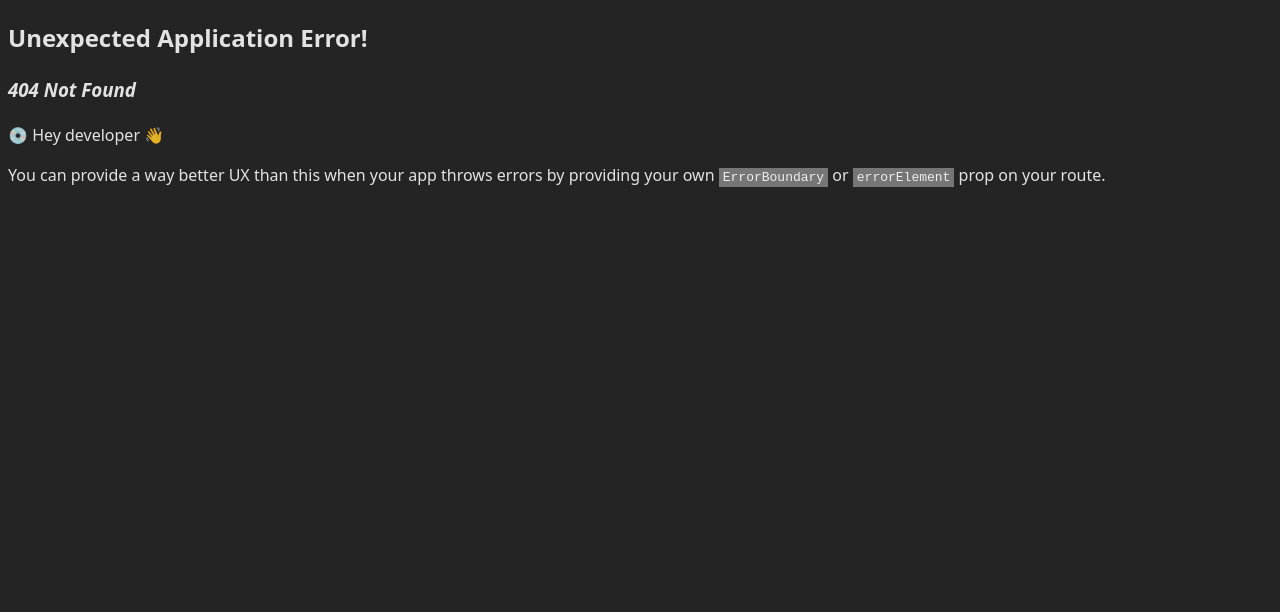
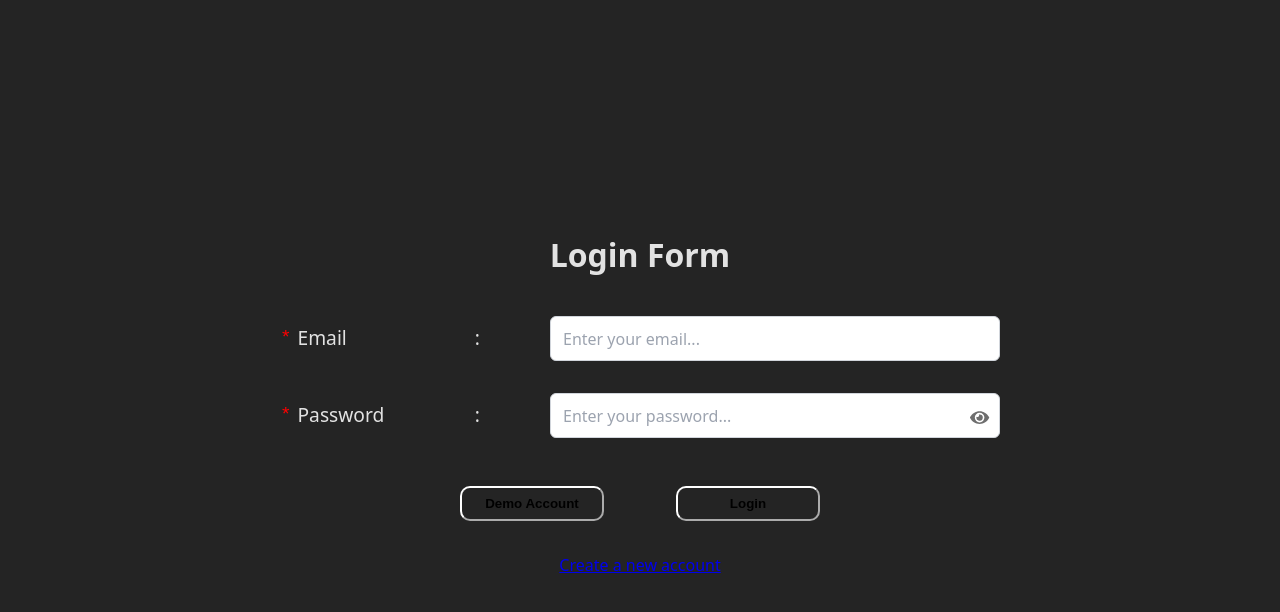
Before and after one commit to jai-00/github-test-repo-v02, a React (Vite) app: page /auth/login in a window 1280 px wide. Before the commit this address had no page. Shown: the top 612 px of the page. Built offline with nearby package versions, Linux system fonts and the light colour scheme.

Commit message:
Separated routes for the login and signup methods inside the auth route and updated files that got broken because of that

```diff
--- a/src/App.tsx
+++ b/src/App.tsx
@@ -1,14 +1,20 @@
-import { createBrowserRouter, RouterProvider } from "react-router-dom";
+import {
+  createBrowserRouter,
+  redirect,
+  RouterProvider,
+} from "react-router-dom";
 import "./App.css";
 import {
   loader as tokenAuthLoader,
   // action as formSubmitAction,
 } from "./loaders and actions/RootComponentRouterFunctions";
-import { action as authRouterAction } from "./loaders and actions/AuthRouterFunctions";
+// import { action as authRouterAction } from "./loaders and actions/AuthRouterFunctions";
 import { action as logoutAction } from "./loaders and actions/logoutPathFunction";
 import Dashboard from "./pages/Dashboard";
 import Auth from "./pages/Auth";
 import RootComponent from "./pages/RootComponent";
+import Login from "./pages/Login";
+import Signup from "./pages/Signup";
 
 function App() {
   const router = createBrowserRouter([
@@ -26,8 +32,33 @@ function App() {
         {
           path: "auth",
           element: <Auth />,
-
-          action: authRouterAction,
+          loader: () => {
+            const token = localStorage.getItem("accessToken");
+            if (token) {
+              return redirect("/dashboard");
+            }
+            return null;
+          },
+          children: [
+            {
+              index: true,
+              loader: () => {
+                return redirect("/auth/login");
+              },
+            },
+            {
+              path: "login",
+              element: <Login />,
+            },
+            {
+              path: "signup",
+              element: <Signup />,
+            },
+            {
+              path: "*",
+              loader: () => redirect("/auth/signup"),
+            },
+          ],
         },
         {
           path: "logout",
--- a/src/loaders and actions/RootComponentRouterFunctions.tsx
+++ b/src/loaders and actions/RootComponentRouterFunctions.tsx
@@ -7,7 +7,7 @@ export function loader() {
   if (token) {
     return redirect("/dashboard");
   }
-  return redirect("/auth");
+  return redirect("/auth/login");
 }
 
 export async function action({ request }: ActionFunctionArgs) {
--- a/src/pages/Auth.tsx
+++ b/src/pages/Auth.tsx
@@ -1,55 +1,7 @@
-import { useEffect } from "react";
-import LoginForm from "../components/LoginForm";
-import SignupForm from "../components/SignupForm";
-import { Form, Link, useNavigation } from "react-router-dom";
-import { useNavigate, useSearchParams } from "react-router-dom";
-
-const AUTH_MODES: string[] = ["login", "signup"];
+import { Outlet } from "react-router-dom";
 
 function Auth() {
-  const [searchParams] = useSearchParams();
-  const mode: string | null = searchParams.get("mode");
-  const navigate = useNavigate();
-  const navigation = useNavigation();
-
-  const isSubmitting = navigation.state === "submitting";
-
-  useEffect(() => {
-    if (!mode) {
-      navigate("/auth?mode=login", { replace: true });
-    } else if (!AUTH_MODES.includes(mode)) {
-      navigate("/auth?mode=signup", { replace: true });
-    }
-  }, [mode, navigate]);
-
-  const isLogin: boolean = mode === "login";
-
-  // return <>{isLogin ? <LoginForm /> : <SignupForm />}</>;
-  return (
-    <div className="form-parent-container">
-      <div className="form-container ">
-        <h1 className="not-selectable hidden-caret form-title ">
-          {isLogin ? "Login Form" : "Signup Form"}
-        </h1>
-        <Form method="post" className="form-component ">
-          {isLogin ? (
-            <LoginForm isSubmitting={isSubmitting} />
-          ) : (
-            <SignupForm isSubmitting={isSubmitting} />
-          )}
-        </Form>
-      </div>
-      <div className="switch-auth-form">
-        {isLogin ? (
-          <Link to={"/auth?mode=signup"}>Create a new account</Link>
-        ) : (
-          <p>
-            Already have an account ? <Link to={"/auth?mode=login"}>Login</Link>
-          </p>
-        )}
-      </div>
-    </div>
-  );
+  return <Outlet />;
 }
 
 export default Auth;
--- /dev/null
+++ b/src/pages/Login.tsx
@@ -0,0 +1,62 @@
+import { Form, Link, useNavigation } from "react-router-dom";
+import ActionButton_Form from "../components/utils/Form/ActionButton_Form";
+import PasswordInput_Form from "../components/utils/Form/PasswordInput_Form";
+import TextInput_Form from "../components/utils/Form/TextInput_Form";
+import { useState } from "react";
+import { demoUserAuth } from "../backend replica/authData";
+
+function Login() {
+  //state managing values for the input data in the form input fields
+  const [userInputData, setUserInputData] = useState<{
+    password: string;
+    emailId: string;
+  } | null>(null);
+
+  //checking for submission state
+  const navigation = useNavigation();
+  const isSubmitting = navigation.state === "submitting";
+
+  //Demo account login handler function
+  function demoButtonClickHandler() {
+    const { password, emailId } = demoUserAuth();
+    setUserInputData({ password, emailId });
+  }
+  return (
+    <div className="form-parent-container">
+      <div className="form-container ">
+        <h1 className="not-selectable hidden-caret form-title ">Login Form</h1>
+        <Form method="post" className="form-component ">
+          <TextInput_Form
+            fieldName="email"
+            isRequired={true}
+            label="Email"
+            value={userInputData?.emailId}
+          />
+
+          <PasswordInput_Form
+            label="Password"
+            name="password"
+            value={userInputData?.password}
+          />
+
+          <div className="form-action-button-container ">
+            <button
+              className="form-action-button "
+              type="button"
+              onClick={demoButtonClickHandler}
+            >
+              Demo Account
+            </button>
+
+            <ActionButton_Form isSubmitting={isSubmitting} text="Login" />
+          </div>
+        </Form>
+      </div>
+      <div className="switch-auth-form">
+        <Link to={"/auth/signup"}>Create a new account</Link>
+      </div>
+    </div>
+  );
+}
+
+export default Login;
--- /dev/null
+++ b/src/pages/Signup.tsx
@@ -0,0 +1,44 @@
+import { Form, Link, useNavigation } from "react-router-dom";
+import ActionButton_Form from "../components/utils/Form/ActionButton_Form";
+import PasswordInput_Form from "../components/utils/Form/PasswordInput_Form";
+import RadioInput_Form from "../components/utils/Form/RadioInput_Form";
+import TextInput_Form from "../components/utils/Form/TextInput_Form";
+
+function Signup() {
+  //checking for submission state
+  const navigation = useNavigation();
+  const isSubmitting = navigation.state === "submitting";
+  return (
+    <div className="form-parent-container">
+      <div className="form-container ">
+        <h1 className="not-selectable hidden-caret form-title ">Signup Form</h1>
+        <Form method="post" className="form-component ">
+          <TextInput_Form fieldName="email" isRequired label="Email" />
+          <TextInput_Form
+            fieldName="occupation"
+            isRequired={false}
+            label="Occupation"
+          />
+
+          <RadioInput_Form
+            isRequired
+            legend="Gender"
+            options={["Male", "Female", "Other"]}
+          />
+          <PasswordInput_Form label="Password" name="password" />
+          <PasswordInput_Form label="Confirm Password" name="conf_Password" />
+          <div className="form-action-button-container ">
+            <ActionButton_Form text="Sign Up" isSubmitting={isSubmitting} />
+          </div>
+        </Form>
+      </div>
+      <div className="switch-auth-form">
+        <p>
+          Already have an account ? <Link to={"/auth/login"}>Login</Link>
+        </p>
+      </div>
+    </div>
+  );
+}
+
+export default Signup;
```
